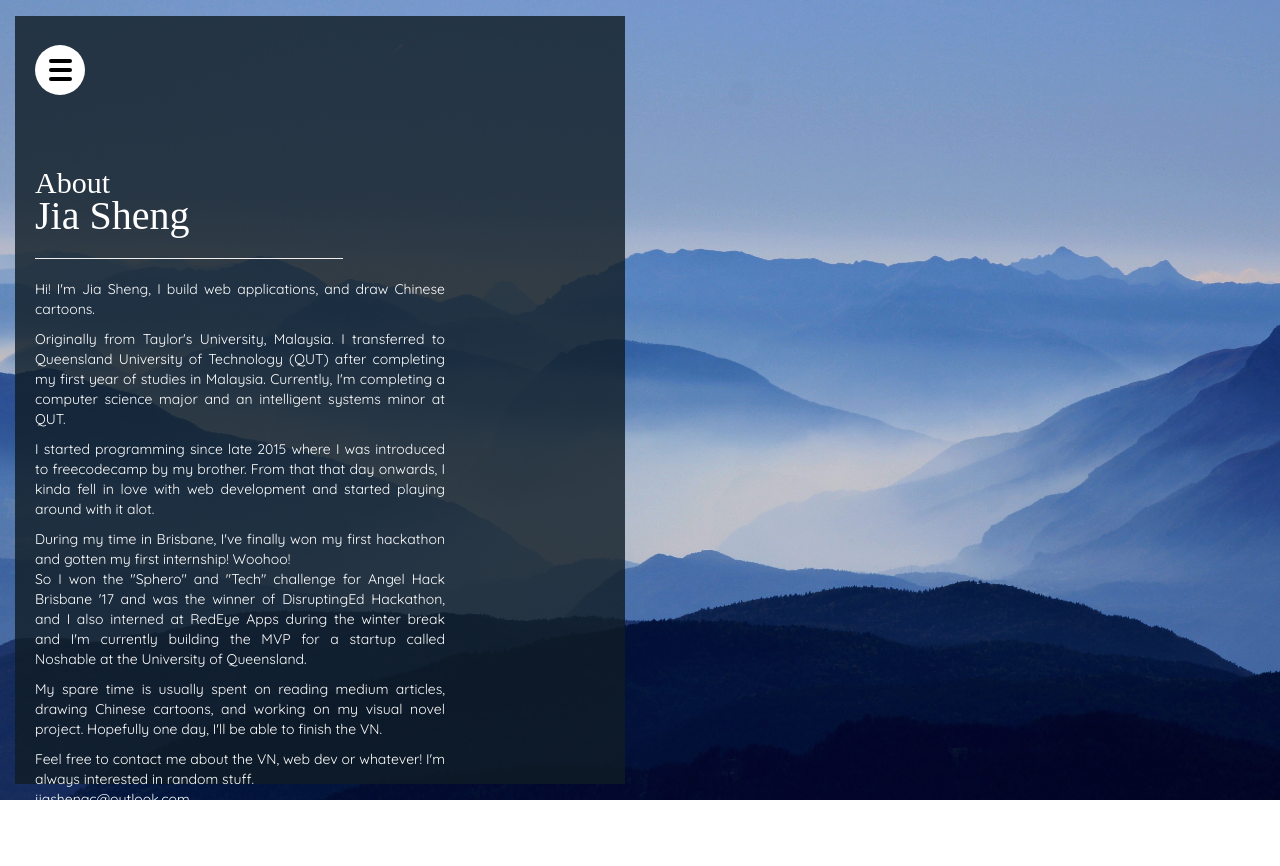
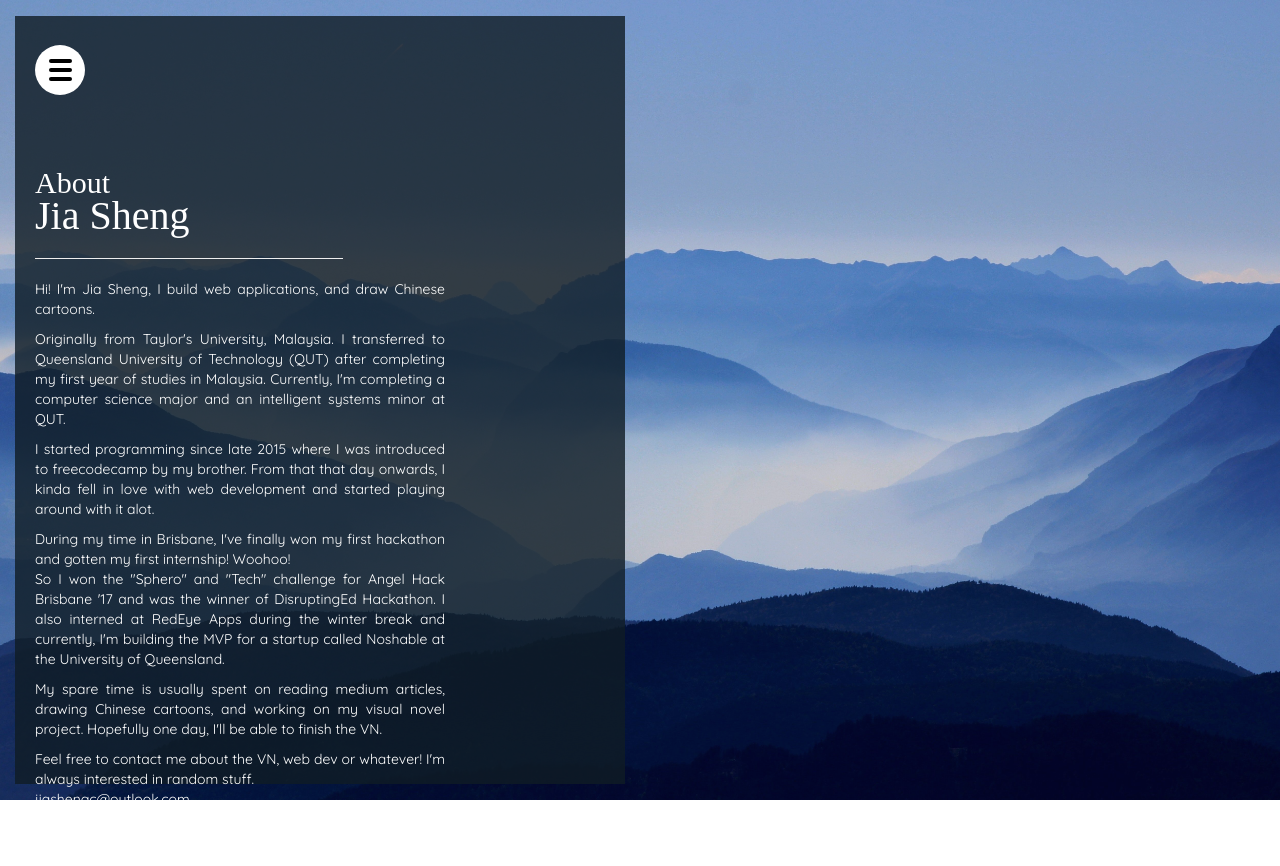
Before and after one commit to jiashengc/jiashengc-theme-ichi, a PHP site: page /about in a window 1280 px wide. Shown: the top 866 px of the page. Run offline with PHP 8.4, Linux system fonts and the light colour scheme; some libraries are stand-ins or nearby versions; some web fonts are replaced.

Commit message:
Update about page

```diff
--- a/public_html/about.php
+++ b/public_html/about.php
@@ -48,8 +48,8 @@
 
                                         <p>
                                             During my time in Brisbane, I've finally won my first hackathon and gotten my first internship! Woohoo!<br>
-                                            So I won the "Sphero" and "Tech" challenge for Angel Hack Brisbane '17 and was the winner of DisruptingEd Hackathon, and
-                                            I also interned at RedEye Apps during the winter break and I'm currently building the MVP for a startup called Noshable at the University of Queensland.
+                                            So I won the "Sphero" and "Tech" challenge for Angel Hack Brisbane '17 and was the winner of DisruptingEd Hackathon.
+                                            I also interned at RedEye Apps during the winter break and currently, I'm building the MVP for a startup called Noshable at the University of Queensland.
                                         </p>
 
                                         <p>
```
